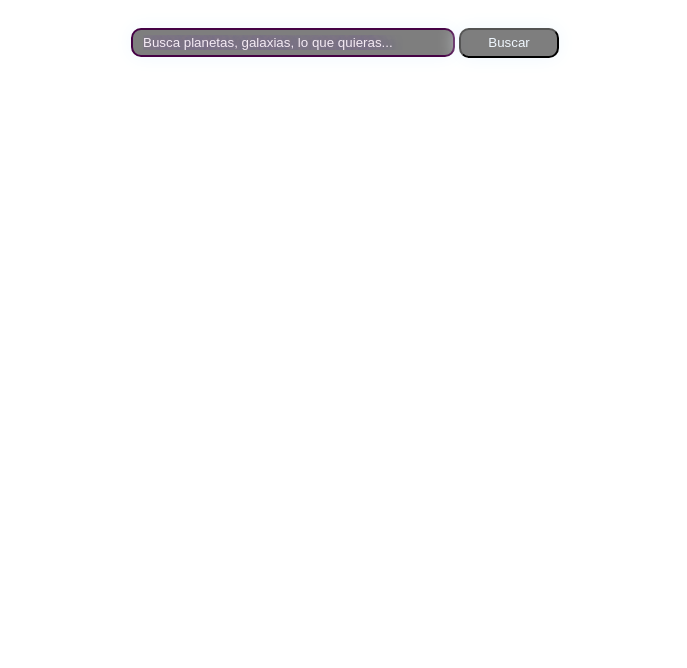
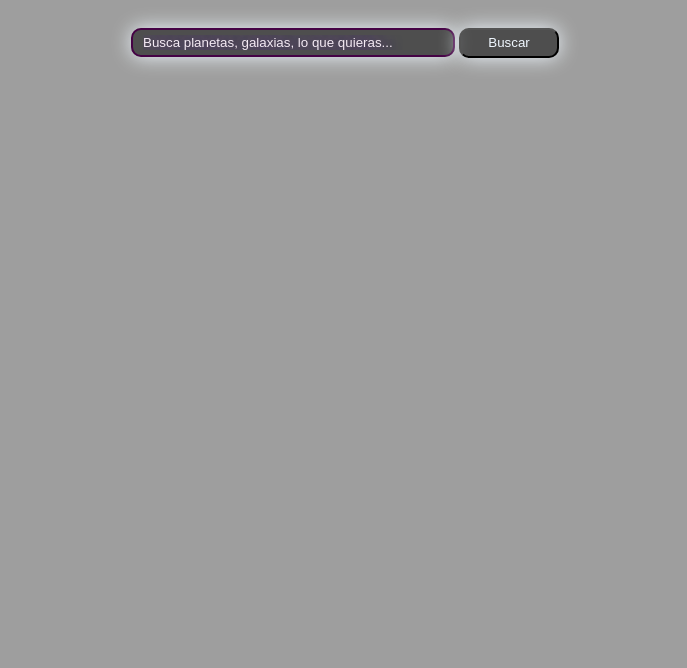
Before and after one commit to facudacosta1/SISTEMA-COMENTARIOS-LOCALSTORAGE, a plain HTML site: page index.html in a window 1280 px wide. Shown: the part 132-800 px from the top of the page, without its empty margins (295-982 px from the left). Drawn offline with Linux system fonts and the light colour scheme; the site is published under a folder, as on GitHub Pages, so addresses that start at the root find nothing; a web font is replaced by a local one.

Commit message:
actualizo

```diff
--- a/style.css
+++ b/style.css
@@ -66,7 +66,7 @@
 }
 
 body{
-    background-image: url(/images/fondo2.jpg);
+    background-image: url(images/fondo2.jpg);
     background-size: 100%;
 }
 
```
